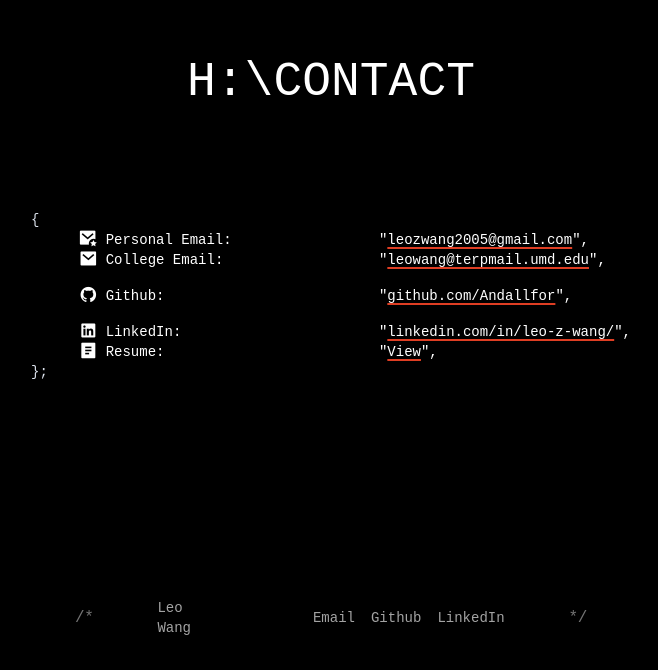
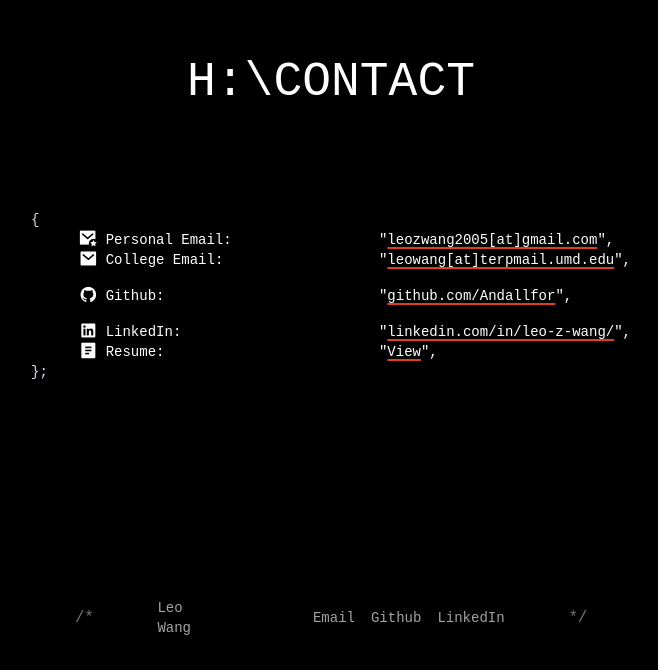
Before and after one commit to Andallfor/andallfor-home, a React (Vite) app: page / in a window 1280 px wide. Shown: the part 4474-5144 px from the top of the page, without its empty margins (309-967 px from the left). Built offline with nearby package versions, Linux system fonts and the light colour scheme.

Commit message:
sanitize email

```diff
--- a/src/Contact.tsx
+++ b/src/Contact.tsx
@@ -9,6 +9,7 @@ function ContactLinkTitle({icon, title, newSection}: ContactLinkTitleConfig) {
 }
 
 function ContactLinkBody({url, urlCover, newSection}: ContactLinkBodyConfig) {
+    if (url == '') return <div>"<span className="link-red-2">{urlCover}</span>",</div>;
     if (newSection) return (<div className="mt-4">"<a className="link-red-2" target="_blank" href={url}>{urlCover}</a>",</div>);
     else return (<div>"<a className="link-red-2" target="_blank" href={url}>{urlCover}</a>",</div>);
 }
@@ -32,8 +33,8 @@ export default function Contact() {
     const [width, height] = useWindowSize();
 
     const links = [
-        {id: 0, icon: 'ri-mail-star-fill',     title: 'Personal Email', url: 'mailto:leozwang2005@gmail.com',          urlCover: 'leozwang2005@gmail.com',      newSection: false},
-        {id: 1, icon: 'ri-mail-fill',          title: 'College Email',  url: 'mailto:leowang@terpmail.umd.edu',        urlCover: 'leowang@terpmail.umd.edu',    newSection: false},
+        {id: 0, icon: 'ri-mail-star-fill',     title: 'Personal Email', url: '',                                       urlCover: 'leozwang2005[at]gmail.com',      newSection: false},
+        {id: 1, icon: 'ri-mail-fill',          title: 'College Email',  url: '',                                       urlCover: 'leowang[at]terpmail.umd.edu',    newSection: false},
         {id: 2, icon: 'ri-github-fill',        title: 'Github',         url: 'https://github.com/Andallfor',           urlCover: 'github.com/Andallfor',        newSection: true },
         {id: 3, icon: 'ri-linkedin-box-fill',  title: 'LinkedIn',       url: 'https://www.linkedin.com/in/leo-z-wang', urlCover: 'linkedin.com/in/leo-z-wang/', newSection: true },
         {id: 4, icon: 'ri-file-list-2-fill',   title: 'Resume',         url: 'software_resume.pdf',                    urlCover: 'View',                    newSection: false}
```
